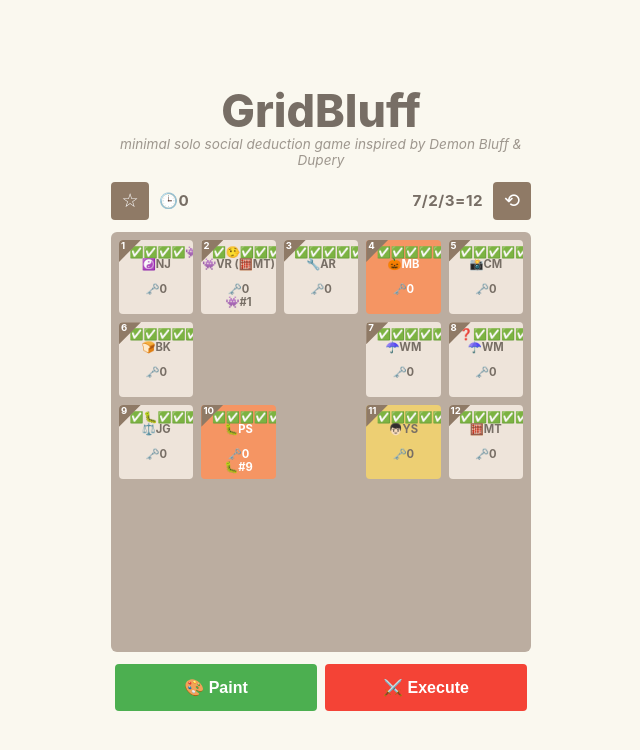
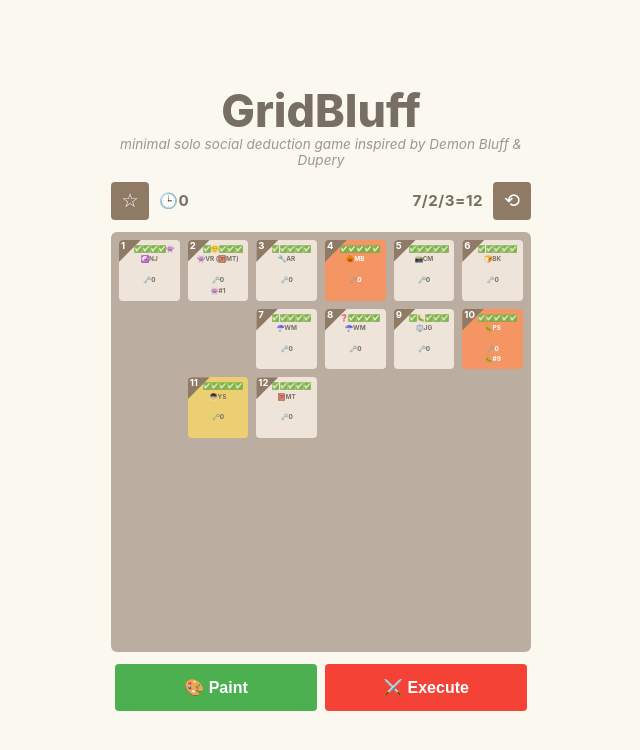
Before and after one commit to undarr/gridbluff, a React (Vite) app: page / in a window 1280 px wide. Shown: the top 750 px of the page, without its empty margins (319-959 px from the left). Built offline with nearby package versions, Linux system fonts and the light colour scheme.

Commit message:
test 6x6

```diff
--- a/src/App.css
+++ b/src/App.css
@@ -119,8 +119,8 @@ html, body {
   padding: 8px;
   border-radius: 6px;
   display: grid;
-  grid-template-columns: repeat(5, 1fr);
-  grid-template-rows: repeat(5, 1fr);
+  grid-template-columns: repeat(6, 1fr);
+  grid-template-rows: repeat(6, 1fr);
   gap: 8px;
 }
 
@@ -187,7 +187,7 @@ html, body {
 .id-number { color: white; font-size: 0.6rem; line-height: 1; }
 
 /* Typography */
-.text-xs { font-size: clamp(0.55rem, 2vw, 0.7rem); line-height: 1.2; white-space: nowrap; height: 1.1em; }
+.text-xs { font-size: 0.4rem ; line-height: 1.2; white-space: nowrap; height: 1.1em; } /*clamp(0.55rem, 2vw, 0.7rem)*/
 .text-xl { font-size: 2.6rem; font-weight: 900; pointer-events: none; }
 
 /* ============================================================
```
